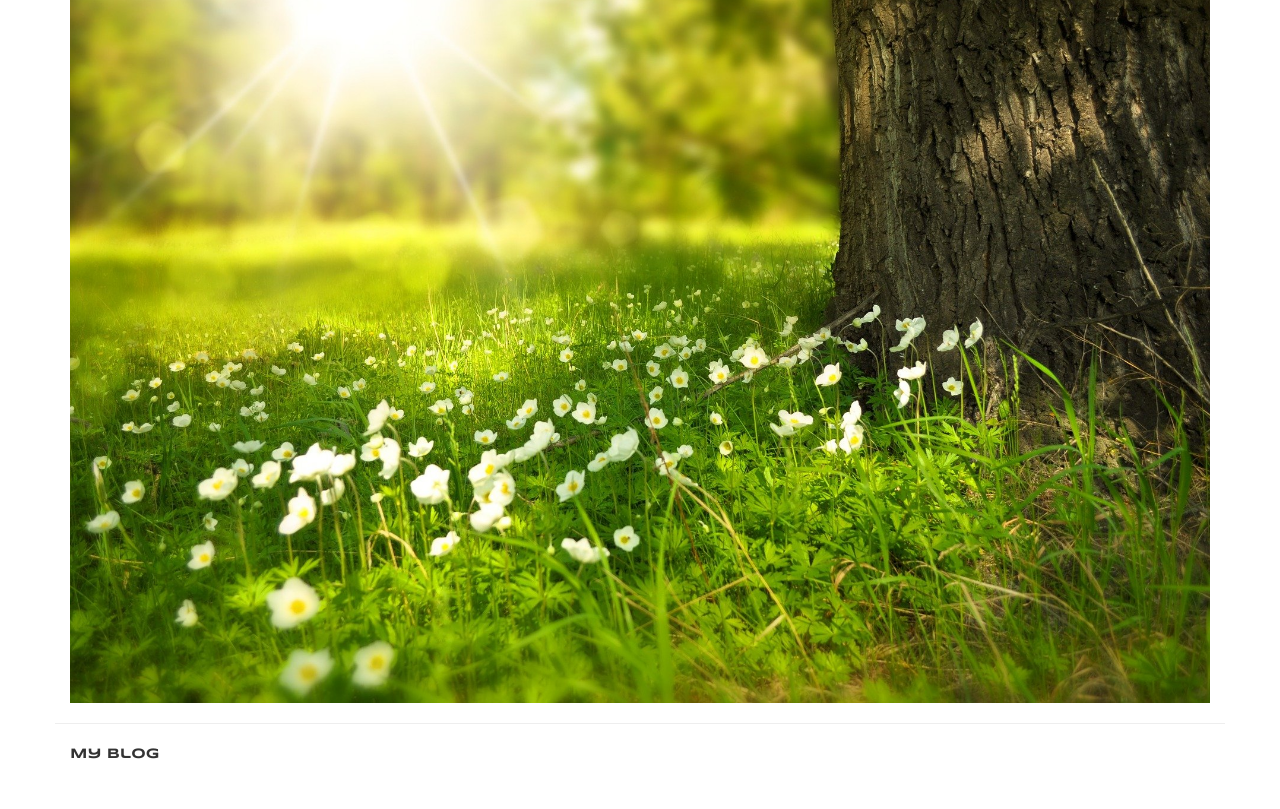
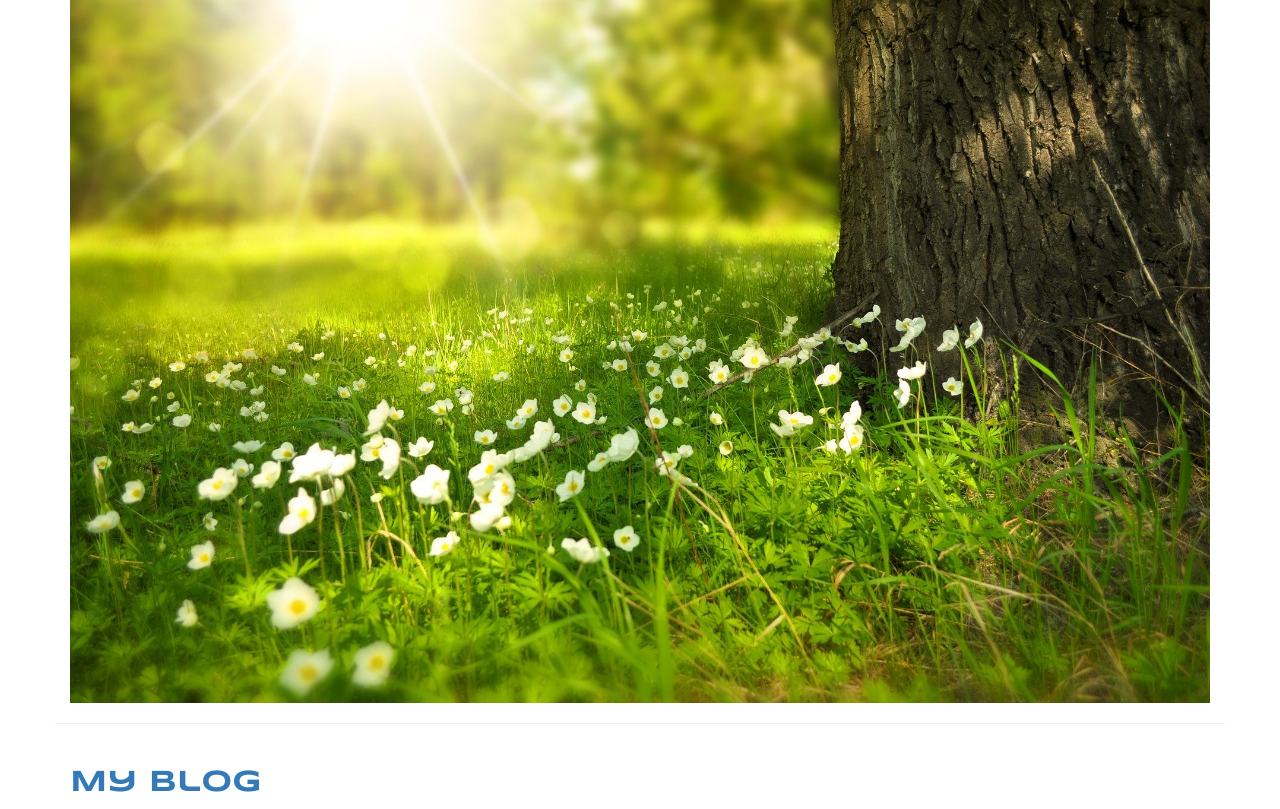
Before and after one commit to deepti-khanolkar/deepti-khanolkar.github.io, a plain HTML site: page index.html in a window 1280 px wide. Shown: the part 144-953 px from the top of the page. Before the commit the page ends 918 px from the top, so only its background shows below. Drawn offline with nearby package versions, Linux system fonts and the light colour scheme.

Commit message:
Add link to blog page

```diff
--- a/index.html
+++ b/index.html
@@ -27,7 +27,9 @@
      </div>
      <div class="row"> <hr>
        <div class="col-md-12">
-         <p class="text_font">My Blog</p>
+         <h2>
+           <a href="blog/template.html" class="text_font">My Blog</a>
+         </h2>
        </div>
      </div>
     </div>
```
